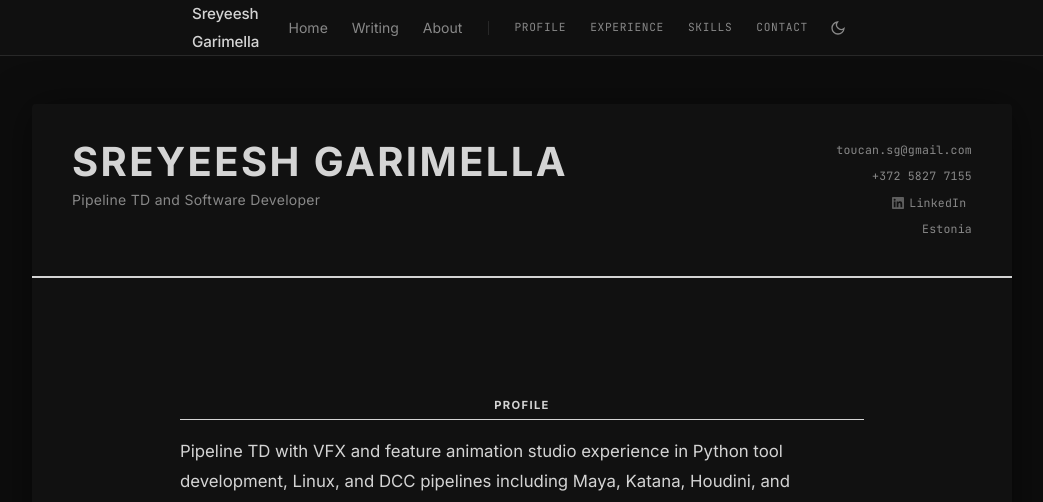
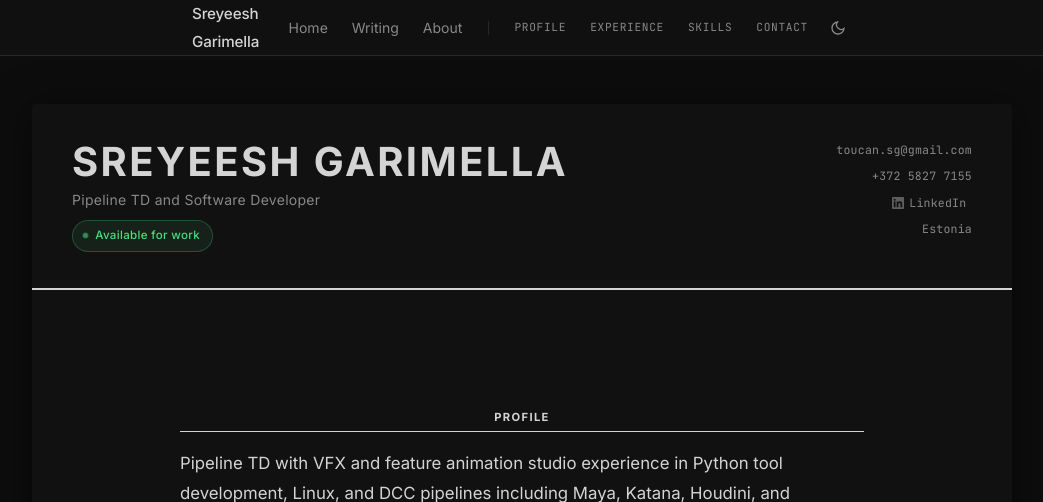
Before and after one commit to Sreyeesh/mentor-site, a Flask app: page / in a window 1280 px wide. Shown: the top 502 px of the page, without its empty margins (118-1161 px from the left). Run offline with Flask 3, Linux system fonts and the light colour scheme.

Commit message:
feat(cv): add available-for-work badge to header

```diff
--- a/static/css/landing.css
+++ b/static/css/landing.css
@@ -89,6 +89,47 @@ html {
 
 .cv-location {
     display: block;
+}
+
+/* ── Availability badge ──────────────────── */
+
+.cv-availability {
+    display: inline-flex;
+    align-items: center;
+    gap: 0.4rem;
+    margin-top: 0.65rem;
+    padding: 0.3rem 0.75rem 0.3rem 0.55rem;
+    border-radius: 999px;
+    border: 1px solid rgba(34, 197, 94, 0.35);
+    background: rgba(34, 197, 94, 0.08);
+    color: #16a34a;
+    font-size: 0.72rem;
+    font-weight: 500;
+    letter-spacing: 0.03em;
+}
+
+[data-theme="dark"] .cv-availability {
+    color: #4ade80;
+    background: rgba(74, 222, 128, 0.08);
+    border-color: rgba(74, 222, 128, 0.25);
+}
+
+.cv-availability__dot {
+    width: 7px;
+    height: 7px;
+    border-radius: 50%;
+    background: #16a34a;
+    flex-shrink: 0;
+    animation: pulse-dot 2.5s ease-in-out infinite;
+}
+
+[data-theme="dark"] .cv-availability__dot {
+    background: #4ade80;
+}
+
+@keyframes pulse-dot {
+    0%, 100% { opacity: 1; transform: scale(1); }
+    50%       { opacity: 0.5; transform: scale(0.75); }
 }
 
 .cv-social-link {
--- a/templates/landing.html
+++ b/templates/landing.html
@@ -16,6 +16,10 @@
         <div class="cv-header__identity">
             <h1 class="cv-name">{{ config.name }}</h1>
             <p class="cv-subtitle">{{ config.tagline }}</p>
+            <span class="cv-availability">
+                <span class="cv-availability__dot" aria-hidden="true"></span>
+                Available for work
+            </span>
         </div>
         <div class="cv-header__contact" aria-label="Contact details">
             <a href="mailto:{{ config.email }}">{{ config.email }}</a>
```
